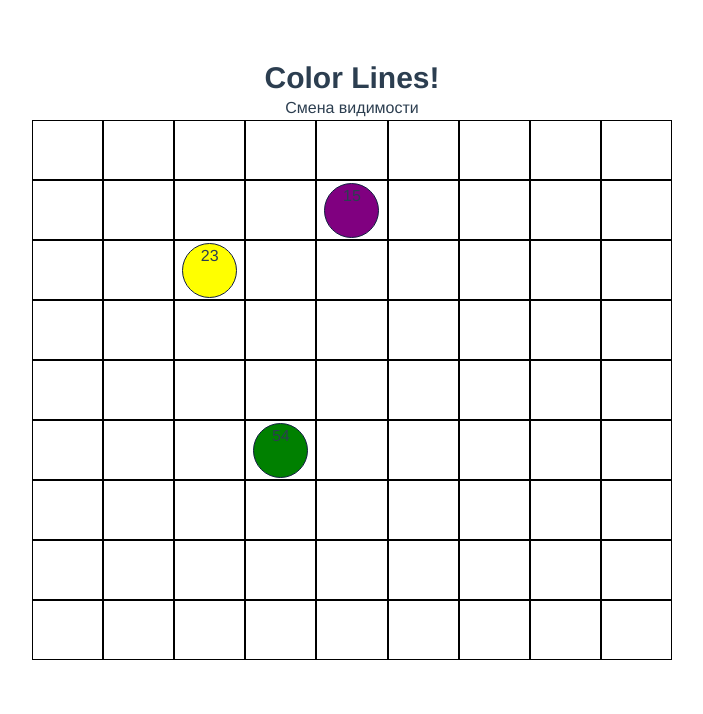
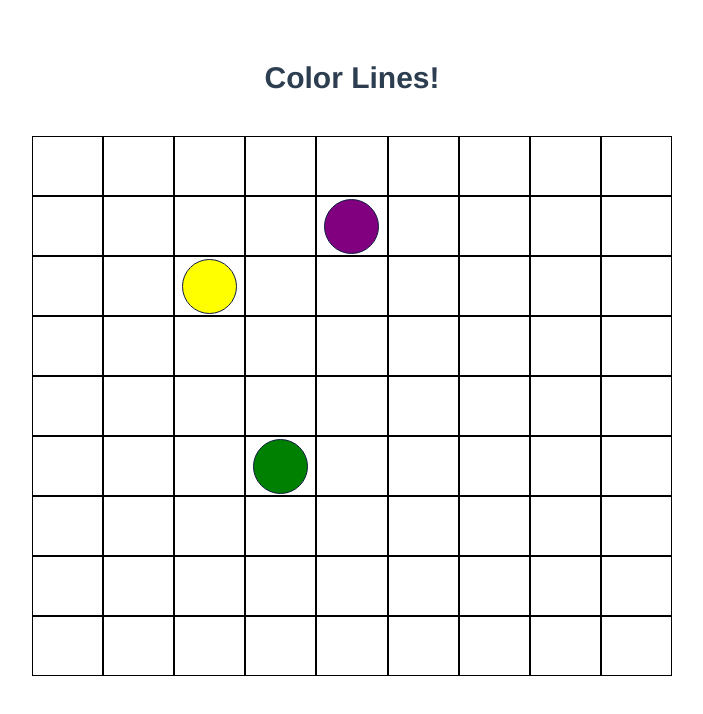
Before and after one commit to DogFox/Vue3ColorLines, a Vue app: page / in a window 1280 px wide. Shown: the top 714 px of the page, without its empty margins (288-991 px from the left). Built offline with nearby package versions, Linux system fonts and the light colour scheme.

Commit message:
clean up

```diff
--- a/src/App.vue
+++ b/src/App.vue
@@ -2,7 +2,7 @@
   <h1 class="text-3xl font-bold ">
     Color Lines!
   </h1>
-  <game-field class="py-10" />
+  <game-field />
 </template>
 
 <script lang="ts">
--- a/src/ColorCircle.vue
+++ b/src/ColorCircle.vue
@@ -2,7 +2,7 @@
   <div
     :class="[ 'circle', 'color', { display: display}]"
   >
-    {{ index }}
+    <!-- {{ index }} -->
   </div>
 </template>
 
@@ -27,7 +27,6 @@ export default defineComponent({
   border: 1px solid #0F1C3F;
   height: 55px;
   width: 55px;
-  // display: none;
   visibility: hidden;
 
 }
--- a/src/GameField.vue
+++ b/src/GameField.vue
@@ -1,9 +1,5 @@
 <template>
-  <button @click="onClick()">
-    Смена видимости
-  </button>
-
-  <div class="m-auto w-6/12">
+  <div class="m-auto w-6/12 py-10">
     <div
       id="grid"
       class="game-field"
@@ -42,10 +38,6 @@ export default defineComponent({
   setup() {
     const map = genMap();
     nextMove(map);
-
-    const onClick = function() {
-      nextMove(map);
-    };
 
     let activeRow = -1;
     let activeCol = -1;
@@ -90,7 +82,6 @@ export default defineComponent({
 
     return {
       map,
-      onClick,
       activateBall,
       clickOnCell,
     };
```
